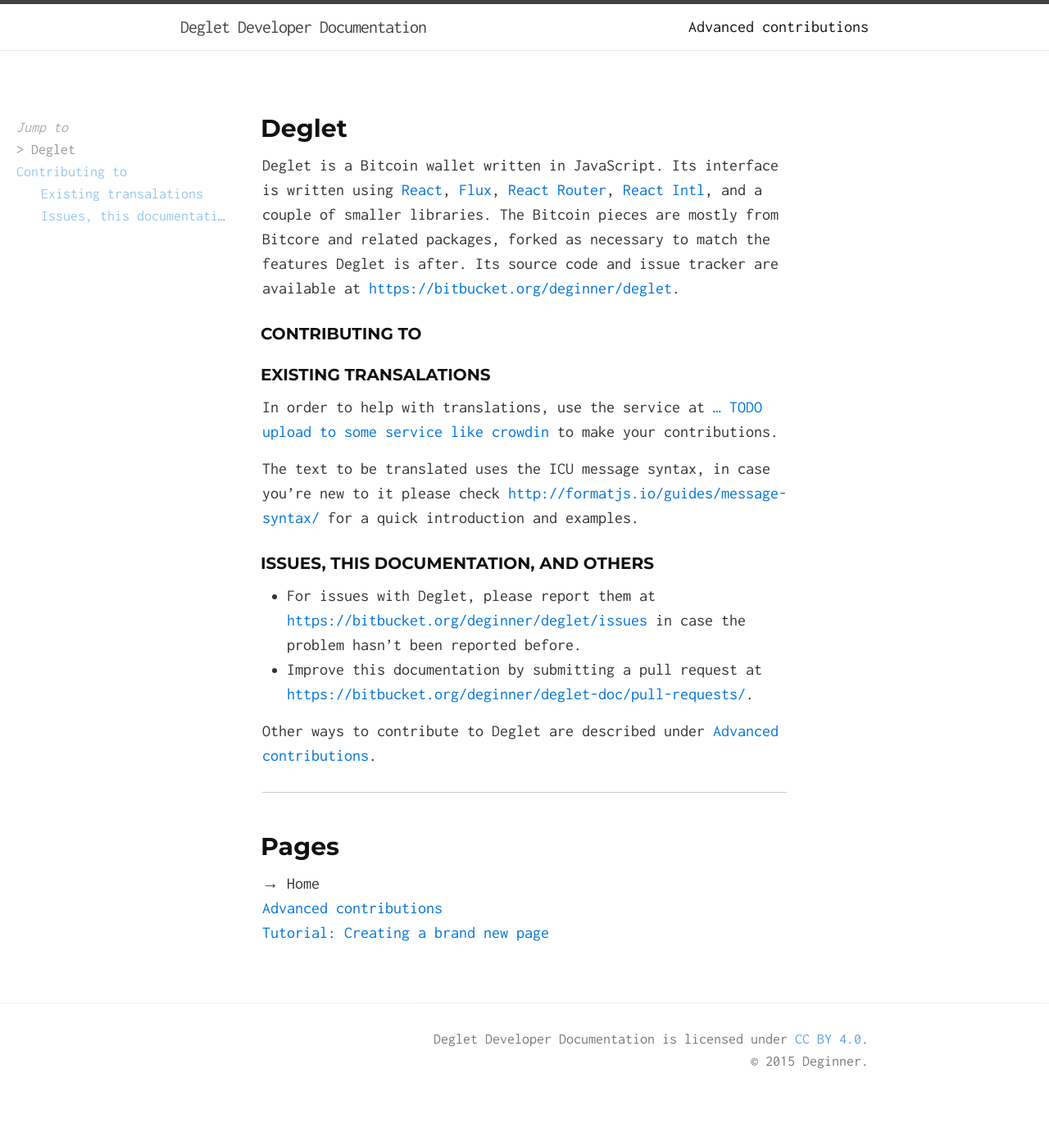
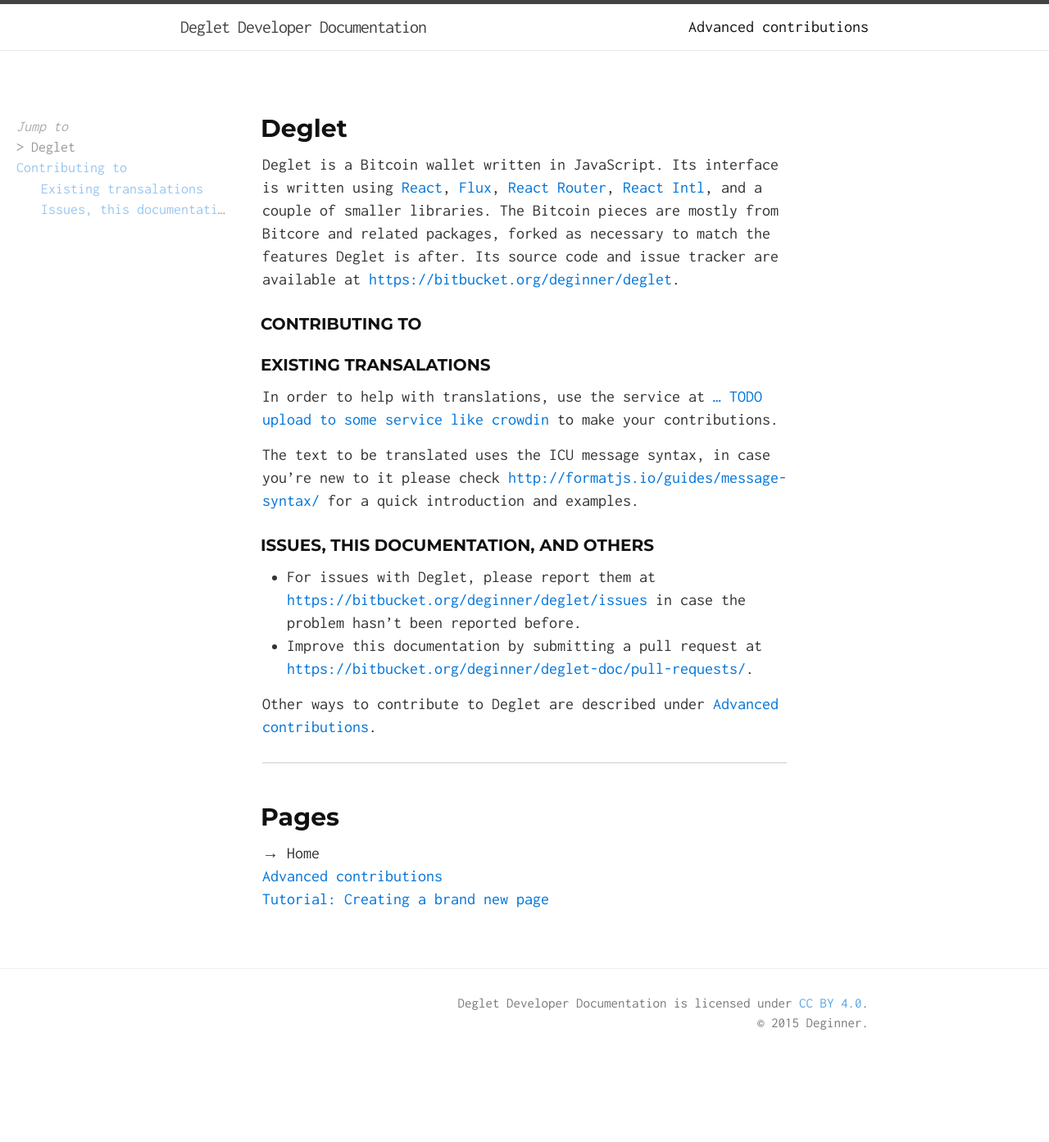
Before and after one commit to rdov/rdov.github.io, a Jekyll site: the page built from index.md, in a window 1280 px wide. Shown: the whole page at 82% size. Built offline with Jekyll 4.4.1, drawn with Linux system fonts in a browser that asks for light colours; after the commit the page ends 1345 px from its top, so only the background shows below that.

Commit message:
larger font for small screens; remove unnecessary elements when printing

```diff
--- a/_layouts/default.html
+++ b/_layouts/default.html
@@ -11,6 +11,7 @@
       <div class="container">
         {{ content }}
 
+        <div class="top-pages">
           <hr/>
           <h2>Pages</h2>
           <ul class="post-list">
@@ -28,6 +29,7 @@
               {% endif %}
             {% endfor %}
           </ul>
+        </div>
 
         {% if page.comments %}
         <hr/>
--- a/_sass/_layout.scss
+++ b/_sass/_layout.scss
@@ -95,7 +95,7 @@
     border-top: 1px solid $grey-color-light;
     padding: $spacing-unit 0;
     opacity: 0.65;
-    font-size: 90%;
+    font-size: 85%;
     text-align: right;
 }
 
@@ -201,3 +201,14 @@
 .toc .waypoint::before {
   content: "> ";
 }
+
+
+@media print {
+  .toc {
+    display: none !important;
+  }
+
+  .top-pages {
+    display: none;
+  }
+}
--- a/css/solo.scss
+++ b/css/solo.scss
@@ -9,7 +9,7 @@
 
 
 html {
-  font: 1rem/1.5 Inconsolata, sans-serif;
+  font: 1.2rem/1.4 Inconsolata, sans-serif;
 }
 
 @media (min-width: $max-width) {
```
Lines whose indentation alone changed are shown as unchanged.
